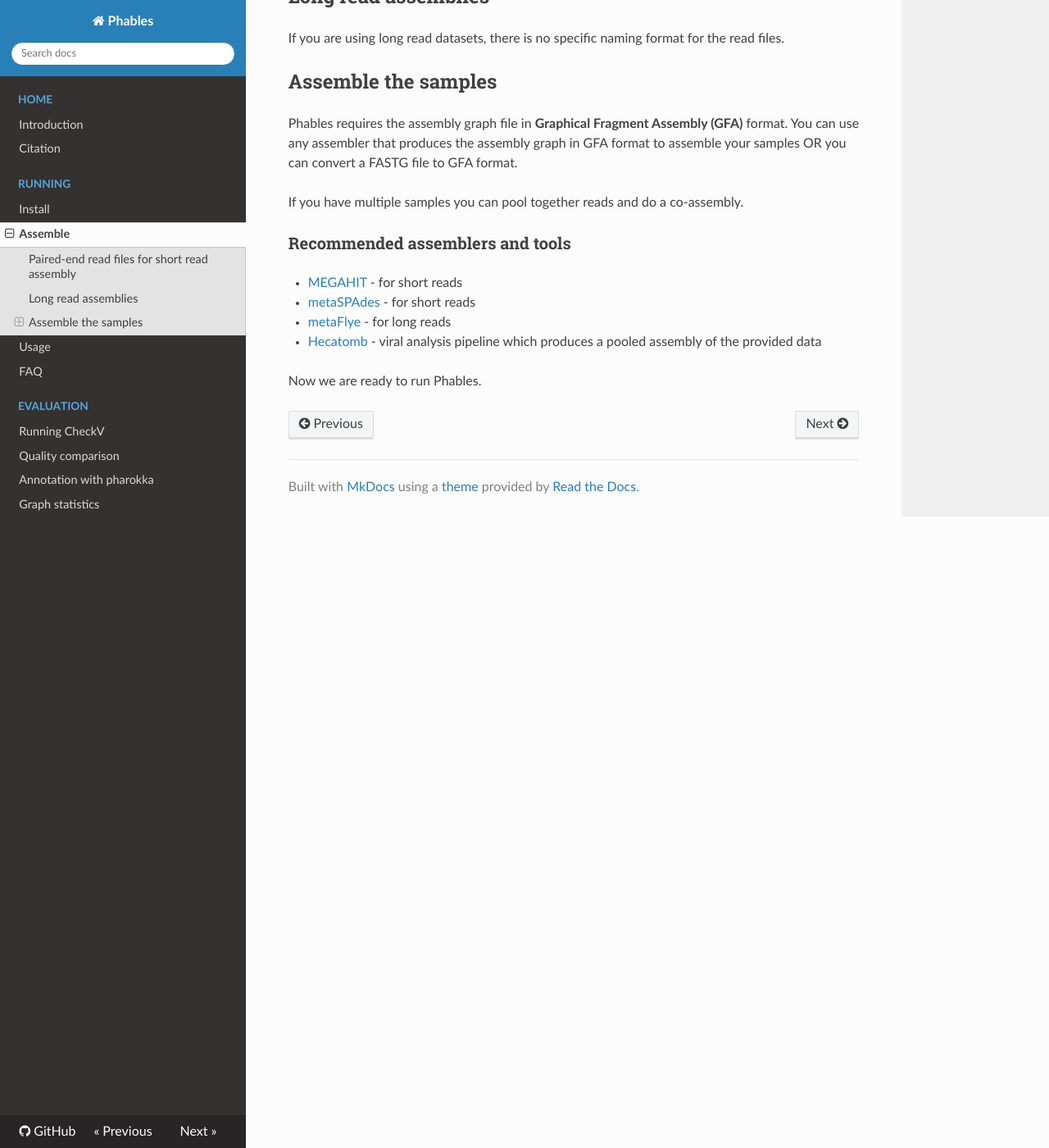
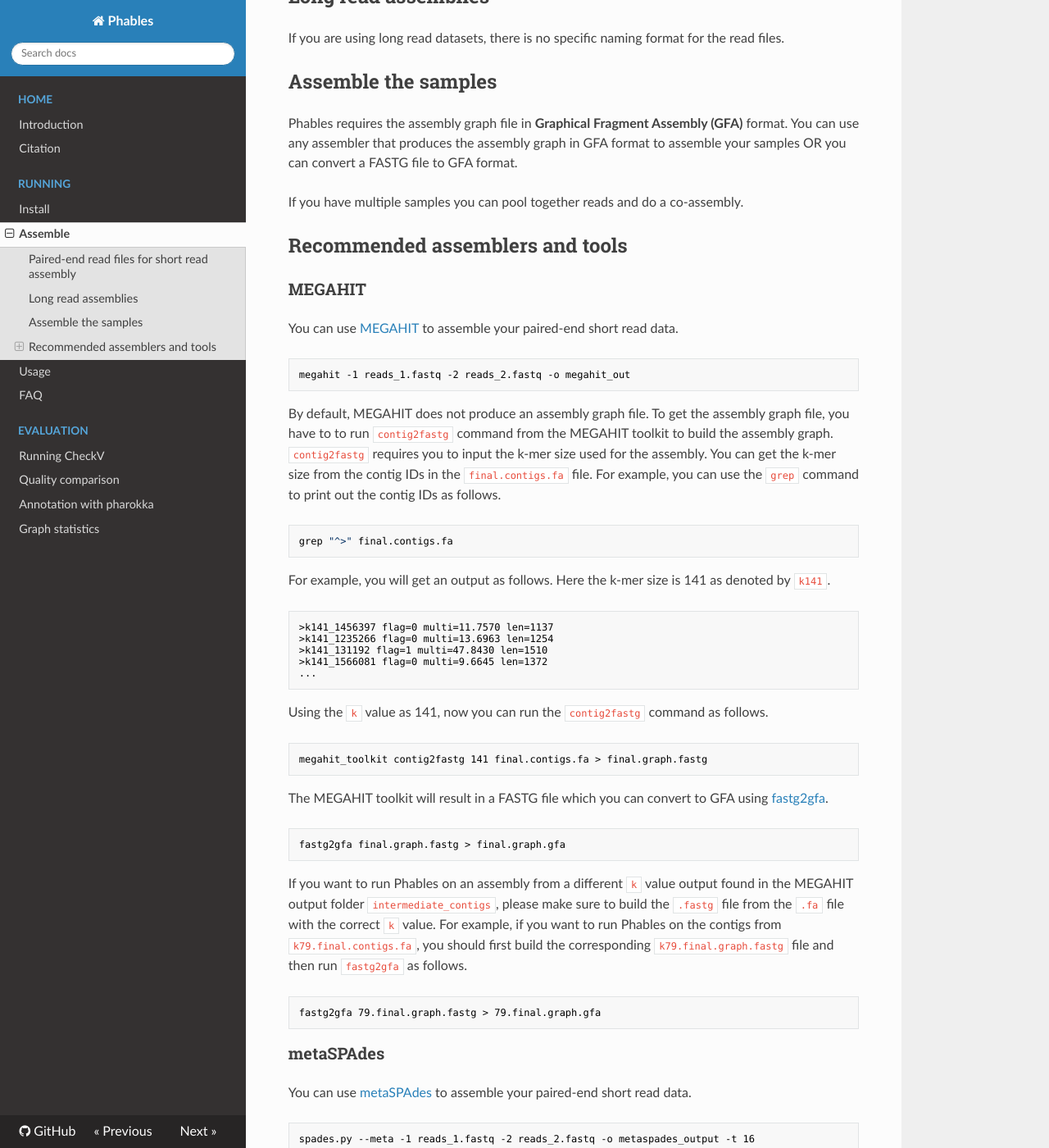
Before and after one commit to Vini2/phables, an MkDocs documentation site: the page built from docs/assemble.md, in a window 1280 px wide and 1400 px high, scrolled down 955 px. Shown: the whole window at 82% size. Built offline with MkDocs 1.6.1, drawn with Linux system fonts in a browser that asks for light colours; nearby versions of some CDN libraries; a script that is not in the unit is left out; some of the changed text lies outside the part shown.

Commit message:
DOC: Updated assembly documentation #38

````diff
--- a/docs/assemble.md
+++ b/docs/assemble.md
@@ -50,11 +50,78 @@ Phables requires the assembly graph file in **Graphical Fragment Assembly (GFA)*
 
 If you have multiple samples you can pool together reads and do a co-assembly.
 
-### Recommended assemblers and tools
+## Recommended assemblers and tools
 
-* [MEGAHIT](https://github.com/voutcn/megahit) - for short reads
-* [metaSPAdes](https://github.com/ablab/spades) - for short reads
-* [metaFlye](https://github.com/fenderglass/Flye) - for long reads
-* [Hecatomb](https://github.com/shandley/hecatomb) - viral analysis pipeline which produces a pooled assembly of the provided data
+### MEGAHIT
+
+You can use [MEGAHIT](https://github.com/voutcn/megahit) to assemble your paired-end short read data.
+
+```bash
+megahit -1 reads_1.fastq -2 reads_2.fastq -o megahit_out
+```
+
+By default, MEGAHIT does not produce an assembly graph file. To get the assembly graph file, you have to to run `contig2fastg` command from the MEGAHIT toolkit to build the assembly graph. `contig2fastg` requires you to input the k-mer size used for the assembly. You can get the k-mer size from the contig IDs in the `final.contigs.fa` file. For example, you can use the `grep` command to print out the contig IDs as follows.
+
+```bash
+grep "^>" final.contigs.fa
+```
+
+For example, you will get an output as follows. Here the k-mer size is 141 as denoted by `k141`.
+
+```bash
+>k141_1456397 flag=0 multi=11.7570 len=1137
+>k141_1235266 flag=0 multi=13.6963 len=1254
+>k141_131192 flag=1 multi=47.8430 len=1510
+>k141_1566081 flag=0 multi=9.6645 len=1372
+...
+```
+
+Using the `k` value as 141, now you can run the `contig2fastg` command as follows.
+
+```bash
+megahit_toolkit contig2fastg 141 final.contigs.fa > final.graph.fastg
+```
+
+The MEGAHIT toolkit will result in a FASTG file which you can convert to GFA using [fastg2gfa](https://github.com/lh3/gfa1/blob/master/misc/fastg2gfa.c).
+
+```bash
+fastg2gfa final.graph.fastg > final.graph.gfa
+```
+
+If you want to run Phables on an assembly from a different `k` value output found in the MEGAHIT output folder `intermediate_contigs`, please make sure to build the `.fastg` file from the `.fa` file with the correct `k` value. For example, if you want to run Phables on the contigs from `k79.final.contigs.fa`, you should first build the corresponding `k79.final.graph.fastg` file and then run `fastg2gfa` as follows.
+
+```bash
+fastg2gfa 79.final.graph.fastg > 79.final.graph.gfa
+```
+
+### metaSPAdes
+
+You can use [metaSPAdes](https://github.com/ablab/spades) to assemble your paired-end short read data.
+
+```bash
+spades.py --meta -1 reads_1.fastq -2 reads_2.fastq -o metaspades_output -t 16
+```
+
+After the assembly finished, the output will contain the assembly graph file as `assembly_graph_after_simplification.gfa`.
+
+### metaFlye
+
+You can use [metaFlye](https://github.com/fenderglass/Flye) to assemble your long read data.
+
+```bash
+flye --meta --nano-raw reads.fasta --out-dir metaflye_output --threads 16
+```
+
+After the assembly finished, the output will contain the assembly graph file as `assembly_graph.gfa`.
+
+### Hecatomb
+
+You can use [Hecatomb](https://github.com/shandley/hecatomb) which is a viral analysis pipeline to obtain a pooled assembly of your short read or long read data contained in a folder named `reads`. You can run hecatomb as follows. Note that you only need to run the assembly module to process your data for Phables.
+
+```bash
+hecatomb run --reads reads/ assembly
+```
+
+After the assembly finished, the output will contain the assembly graph file as `cross_assembly.gfa`.
 
 Now we are ready to run Phables.
````
